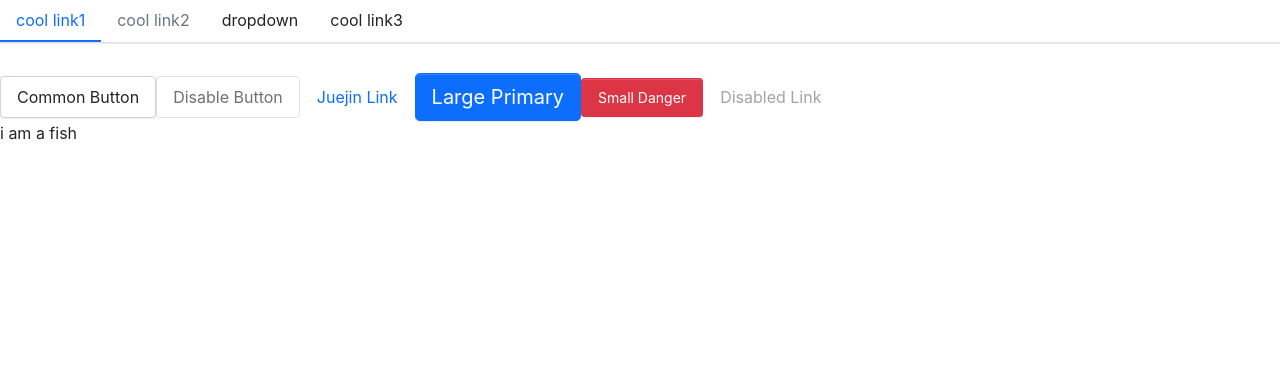
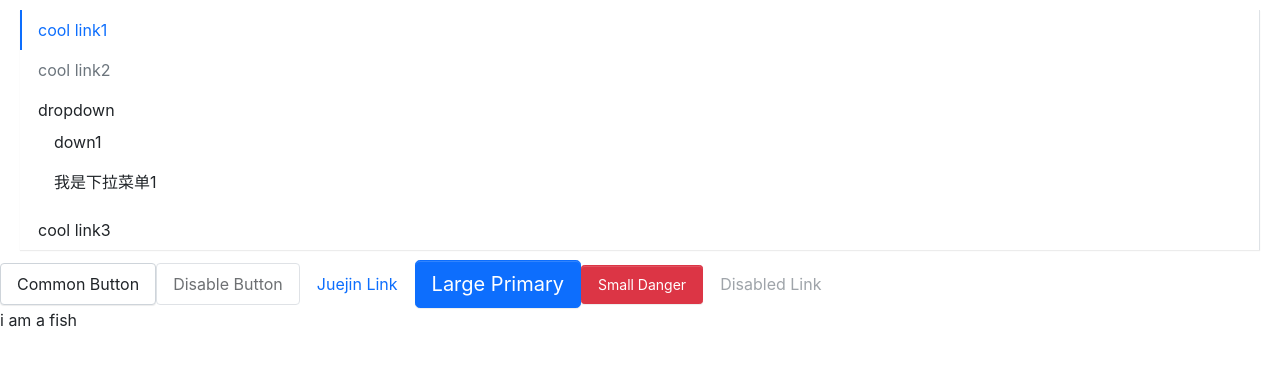
Before and after one commit to beruro/Hana-ui, a React (Create React App) app: page / in a window 1280 px wide. Shown: the top 366 px of the page. Built offline with nearby package versions, Linux system fonts and the light colour scheme.

Commit message:
Submenu 3past

```diff
--- a/src/App.tsx
+++ b/src/App.tsx
@@ -15,7 +15,8 @@ function App() {
           onSelect={(index) => {
             alert(index);
           }}
-          // mode="vertical"
+          mode="vertical"
+          defaultOpenSubMenus={["2"]}
         >
           <MenuItem>cool link1</MenuItem>
           <MenuItem disabled>cool link2</MenuItem>
--- a/src/components/Menu/menu.tsx
+++ b/src/components/Menu/menu.tsx
@@ -18,11 +18,20 @@ interface IMenuContext {
   index: string;
   onSelect?: SelectCallback;
   mode?: MenuMode;
+  defaultOpenSubMenus?: string[];
 }
 //创建context
 export const MenuContext = createContext<IMenuContext>({ index: "0" });
 export const Menu: React.FC<MenuProps> = (props) => {
-  const { className, mode, style, children, defaultIndex, onSelect } = props;
+  const {
+    className,
+    mode,
+    style,
+    children,
+    defaultIndex,
+    onSelect,
+    defaultOpenSubMenus,
+  } = props;
   const [currentActive, setActive] = useState(defaultIndex);
   const classes = classNames("fish-menu", className, {
     "menu-vertical": mode === "vertical",
@@ -40,6 +49,7 @@ export const Menu: React.FC<MenuProps> = (props) => {
     index: currentActive ? currentActive : "0",
     onSelect: handleClick,
     mode: mode,
+    defaultOpenSubMenus,
   };
   const renderChildren = () => {
     return React.Children.map(children, (child, index) => {
--- a/src/components/Menu/subMenu.tsx
+++ b/src/components/Menu/subMenu.tsx
@@ -13,7 +13,12 @@ export interface SubMenuProps {
 const SubMenu: React.FC<SubMenuProps> = (props) => {
   const { index, title, className, children } = props;
   const context = useContext(MenuContext);
-  const [menuOpen, setOpen] = useState(false);
+  const openedSubMenus = context.defaultOpenSubMenus as Array<string>;
+  const isOpend =
+    index && context.mode === "vertical"
+      ? openedSubMenus.includes(index)
+      : false;
+  const [menuOpen, setOpen] = useState(isOpend);
   const classes = classNames("menu-item submenu-item", className, {
     "is-active": context.index === index,
   });
```
